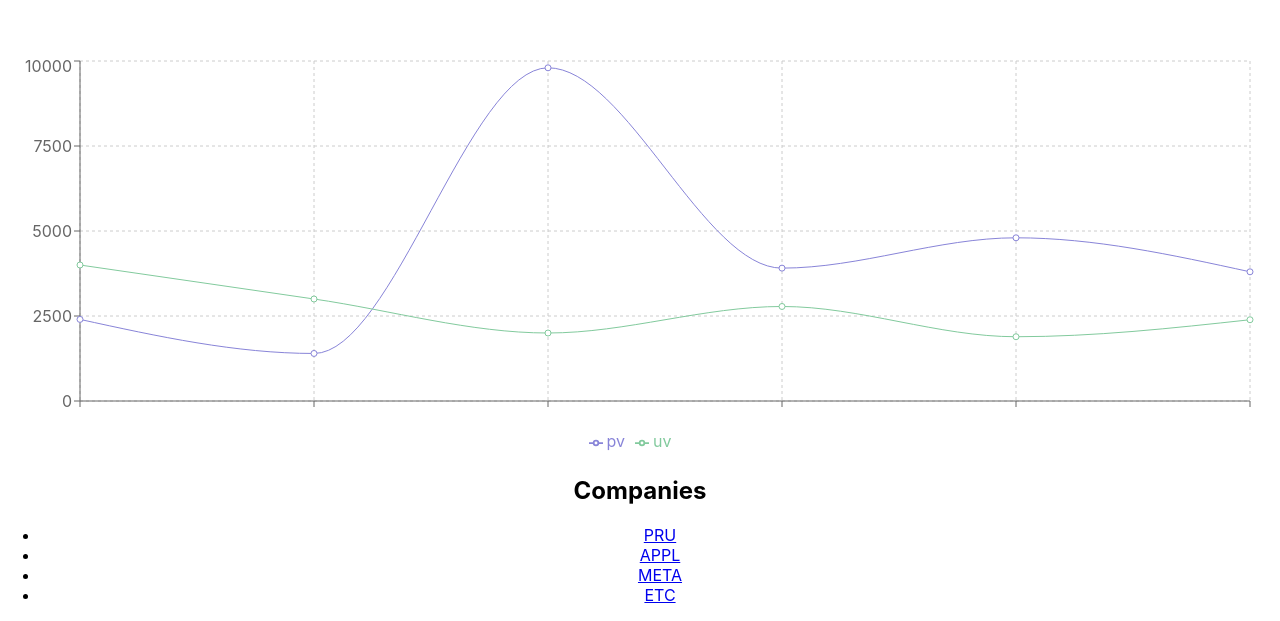
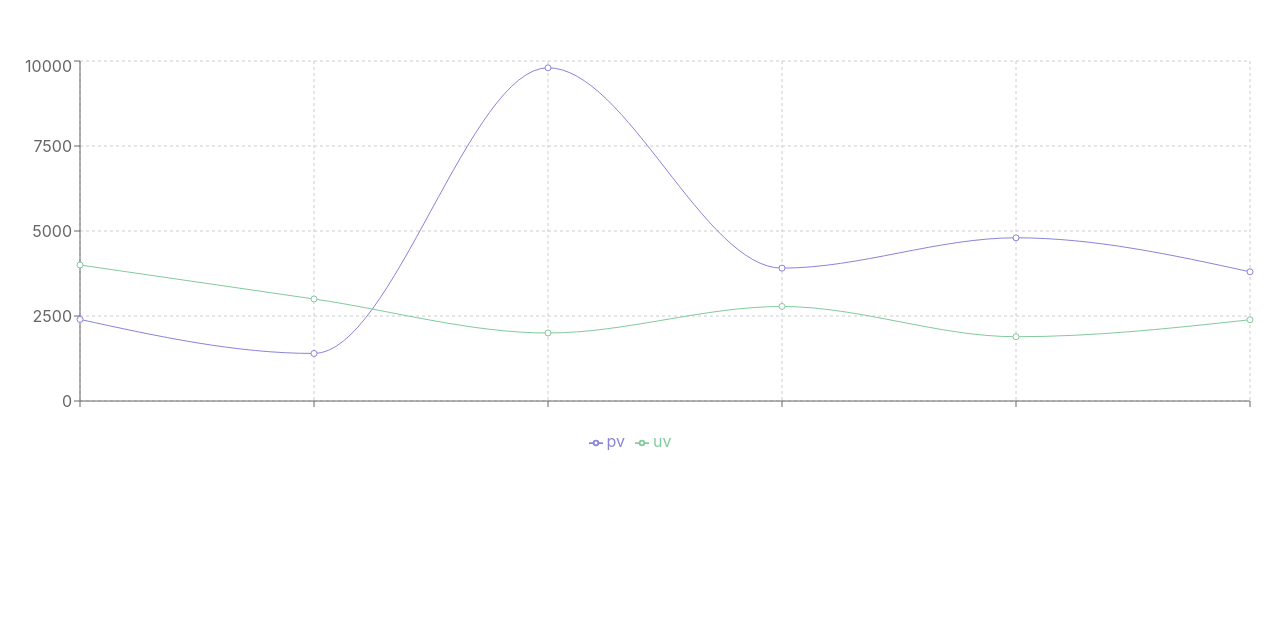
Before and after one commit to dylantonthat/pruvestments, a React (Create React App) app in the folder frontend/: page / in a window 1280 px wide. Shown: the part 4308-4929 px from the top of the page. After the commit the page ends 4768 px from the top, so only its background shows below. Built offline with nearby package versions, Linux system fonts and the light colour scheme.

Commit message:
renaming files and refactoring side menu

```diff
--- a/frontend/src/App.js
+++ b/frontend/src/App.js
@@ -1,8 +1,6 @@
 import './App.css';
 import Landing from './components/landing';
-import Sentiment_Visual from './components/sentiment_visual';
-import Sidebar from './components/side_menu';
-
+import SentimentVisual from './components/sentimentVisual';
 
 function App() {
   return (
@@ -10,8 +8,7 @@ function App() {
         <div className="container mx-auto p-4">
           <div className="w-full md:w-1/2 mx-auto">
             <Landing />
-            <Sentiment_Visual />
-            <Sidebar/>
+            <SentimentVisual />
           </div>
         </div>
     </div>
--- a/frontend/src/components/sentiment_visual.js
+++ b/frontend/src/components/sentimentVisual.js
@@ -40,7 +40,7 @@ const data = [
   },
 ];
 
-function Sentiment_Visual() {
+function SentimentVisual() {
   return (
     <ResponsiveContainer width="100%" height={400}>
       <LineChart
@@ -66,4 +66,4 @@ function Sentiment_Visual() {
   );
 }
 
-export default Sentiment_Visual;
+export default SentimentVisual;
--- a/frontend/src/components/side_menu.js
+++ /dev/null
@@ -1,23 +0,0 @@
-
-import React from 'react';
-
-const Sidebar = () => {
-  return (
-    <div className="bg-gray-800 h-full w-64 fixed left-0 top-0 overflow-y-auto">
-      {/* Sidebar content */}
-      <div className="p-4 text-white">
-        <h2 className="text-lg font-semibold mb-4">Companies</h2>
-        <ul>
-          <li className="mb-2"><a href="#" className="text-gray-300 hover:text-white">PRU</a></li>
-          <li className="mb-2"><a href="#" className="text-gray-300 hover:text-white">APPL</a></li>
-          <li className="mb-2"><a href="#" className="text-gray-300 hover:text-white">META</a></li>
-          <li className="mb-2"><a href="#" className="text-gray-300 hover:text-white">ETC</a></li>
-
-          {/* Add more links as needed */}
-        </ul>
-      </div>
-    </div>
-  );
-}
-
-export default Sidebar;
```
Also changed, not shown: frontend/src/components/side_menu.css (deleted, +0 -35 lines).
